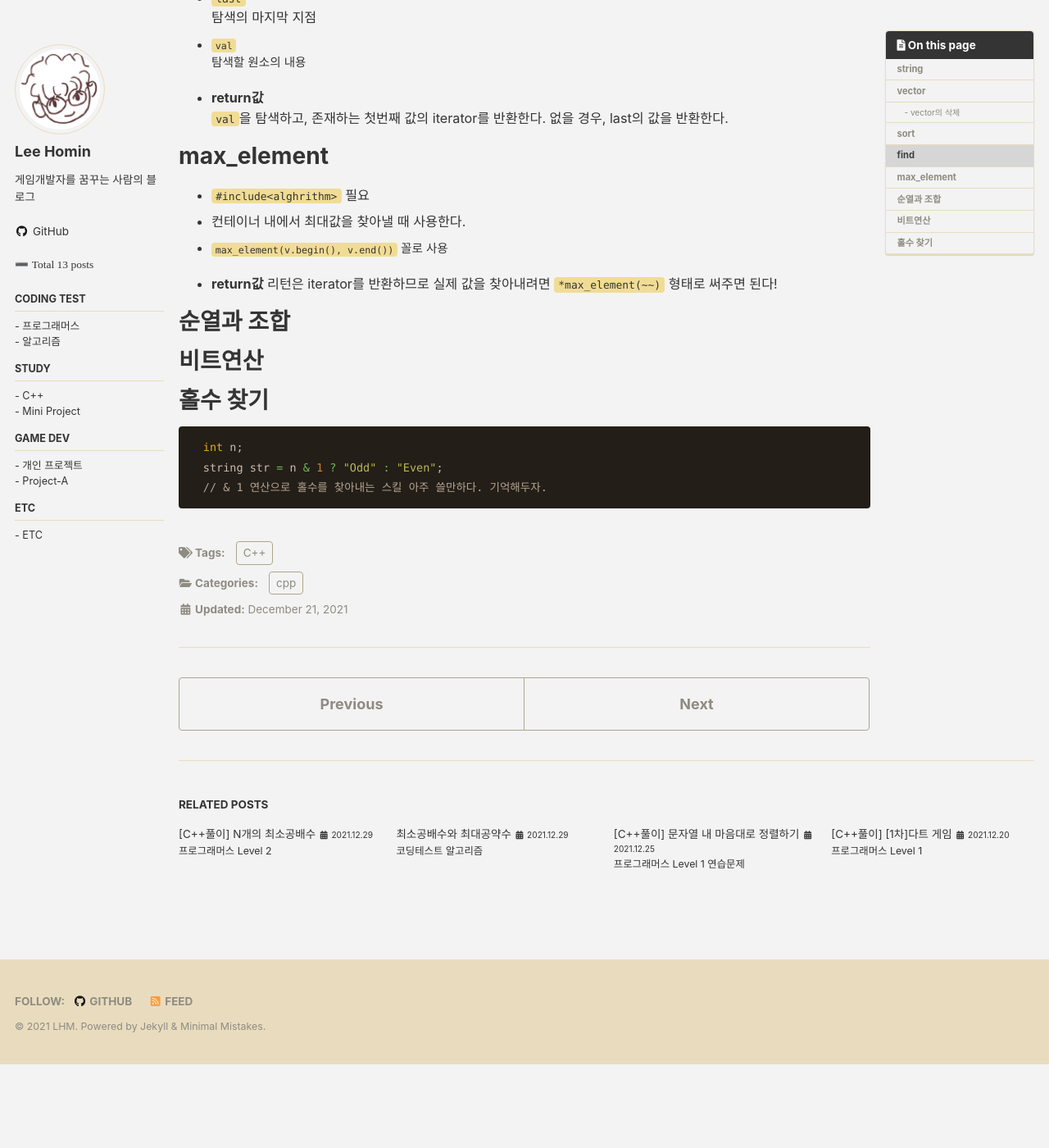
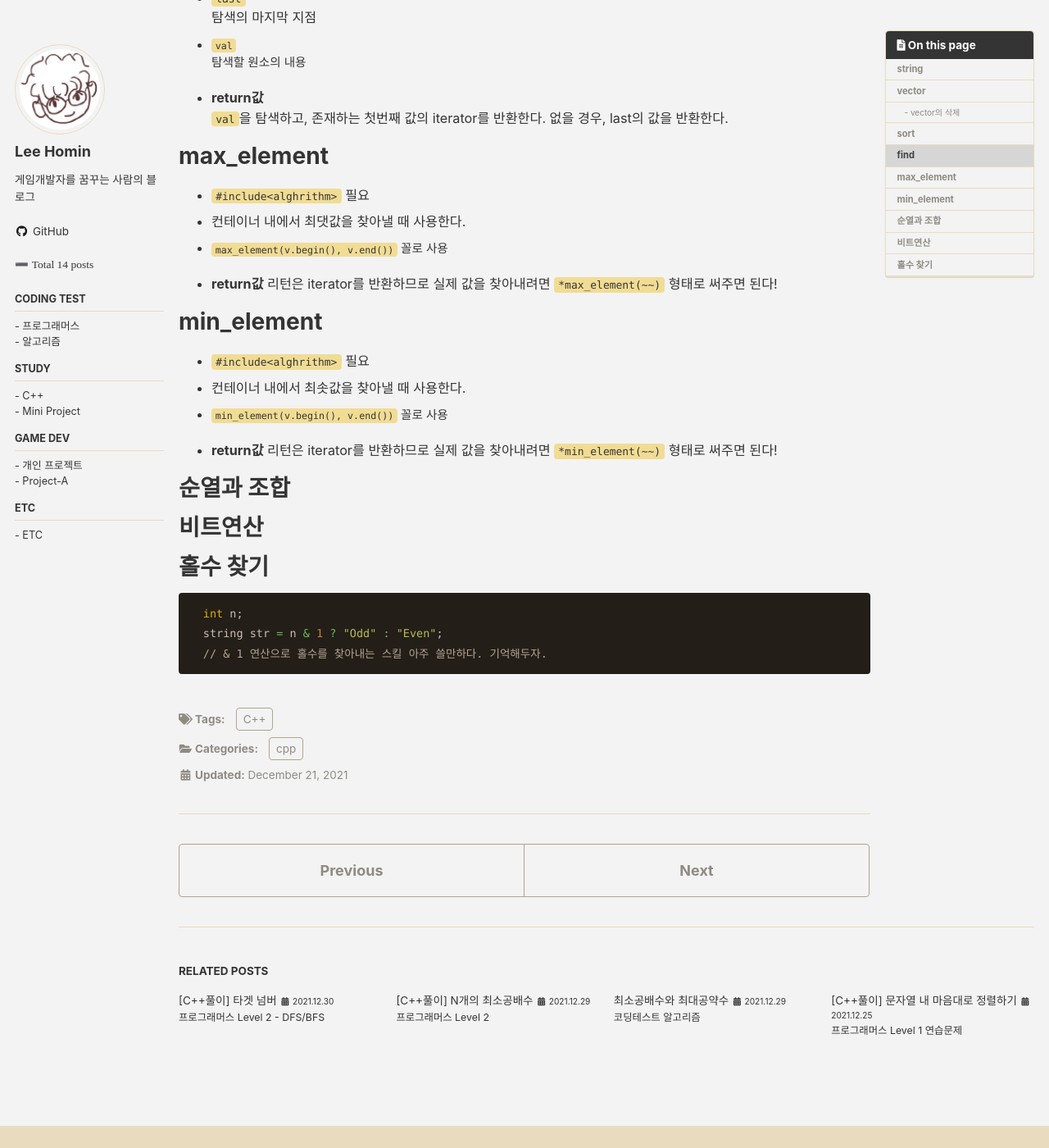
Before and after one commit to Squidward79/Squidward79.github.io, a Jekyll site: the page built from _posts/C++/2021-12-13-cpp_libraries.md, in a window 1280 px wide and 1400 px high, scrolled down 2198 px. Shown: the whole window at 82% size. Built offline with Jekyll 4.4.1, drawn with Linux system fonts in a browser that asks for light colours; cached includes are drawn as plain includes; before the commit the page ends 3496 px from its top, so only the background shows below that; some of the changed lines change nothing that is shown.

Commit message:
포스팅

````diff
--- a/_posts/C++/2021-12-13-cpp_libraries.md
+++ b/_posts/C++/2021-12-13-cpp_libraries.md
@@ -107,11 +107,19 @@ toc_sticky: true
 
 # max_element
   - `#include<alghrithm>` 필요
-  - 컨테이너 내에서 최대값을 찾아낼 때 사용한다.
+  - 컨테이너 내에서 최댓값을 찾아낼 때 사용한다.
   - `max_element(v.begin(), v.end())` 꼴로 사용
 
   - **return값**
     리턴은 iterator를 반환하므로 실제 값을 찾아내려면 `*max_element(~~)` 형태로 써주면 된다!
+
+# min_element
+- `#include<alghrithm>` 필요
+- 컨테이너 내에서 최솟값을 찾아낼 때 사용한다.
+- `min_element(v.begin(), v.end())` 꼴로 사용
+
+- **return값**
+리턴은 iterator를 반환하므로 실제 값을 찾아내려면 `*min_element(~~)` 형태로 써주면 된다!
 
 # 순열과 조합
 
--- /dev/null
+++ b/_posts/Programmers/Level2/2021-12-29-programmers_lv2_02.md
@@ -0,0 +1,135 @@
+---
+title:  "[C++풀이] 타겟 넘버"
+excerpt: "프로그래머스 Level 2 - DFS/BFS"
+
+categories:
+  - programmers
+tags:
+  - [Coding Test,C++]
+
+date: 2021-12-30
+
+breadcrumb: true
+
+---
+
+<div class="notice--warning" markdown=1>
+ <span>📄 난이도 : 🟠🟠      </span>
+ <span>📄 언어 : C++  </span>
+
+ </div>
+
+
+
+ [📂문제 보기](https://programmers.co.kr/learn/courses/30/lessons/43165)
+
+***
+##  🔶 풀이 과정
+DFS를 공부하지 않은 채로 일단 들이박아서 어떻게든 풀어내보자, 하고 풀어낸 첫번째 방법은 조합을 이용한 것.
+조합을 이용한 풀이는 결과적으로 답은 맞았으나, 복잡도에서 상당히 손해를 봐서 풀어내면서도 비효율적이라 생각했다.
+이후에 다시 DFS를 학습한 후 재귀로 다시 풀었는데 아직 익숙치가 않아 그런지 꽤 버벅였다.
+\+ \- 두 가지로 나뉘는 갈래를 그래프 처럼 생각할 수 있다는 아이디어가 중요한 듯 하다.
+연습이 많이 필요할듯 ㅠㅠ
+***
+<br><br>
+
+### ✔ 재귀를 이용한 DFS 풀이
+
+```c++
+#include <string>
+#include <vector>
+
+using namespace std;
+
+int target;
+int answer = 0;
+
+void dfs(vector<int>& numbers,int depth, int sum)
+{
+    if(depth > numbers.size()-1)
+    {
+        if(sum == target)
+            answer++;
+        return;
+    }
+    else
+    {
+        dfs(numbers,depth + 1, numbers[depth] + sum);
+        dfs(numbers,depth + 1, -numbers[depth] + sum);
+    }
+
+}
+
+int solution(vector<int> numbers, int _target) {
+    target = _target;
+    dfs(numbers, 1, numbers[0]);
+    dfs(numbers, 1, -numbers[0]);
+    return answer;
+}
+```
+
+---
+<br>
+
+#### 👍 핵심 코드
+```c++
+    dfs(numbers,depth + 1, numbers[depth] + sum);
+    dfs(numbers,depth + 1, -numbers[depth] + sum);
+```
+└ dfs 재귀를 위한 코드. 갈래가 +1, -1 두 가지이기 때문에 두 개의 재귀를 사용한다.
+
+```c++
+    if(depth > numbers.size()-1)
+    {
+        if(sum == target)
+            answer++;
+        return;
+    }
+```
+└ 최고 깊이에 도달하면, 재귀를 멈추고 현재까지 더하고 뺀 값이 target과 맞는지 체크하여 맞다면 결과값에 1을 더한다.
+
+---
+<br>
+
+### ✔ 조합을 이용한 풀이
+
+```c++
+#include <string>
+#include <vector>
+#include <algorithm>
+using namespace std;
+
+int solution(vector<int> numbers, int target) {
+    int answer = 0;
+    vector<bool> tmp(numbers.size(),false);
+
+    for(int i=0; i<numbers.size(); i++)
+    {
+        for(int n=0; n<tmp.size()-i; n++)
+            tmp[i] = true;
+
+        do{
+            int sum = 0;
+            for(int j = 0; j<numbers.size(); j++)
+            {
+                tmp[j] == true ? sum+= numbers[j] : sum-= numbers[j];
+            }
+            if(sum == target) answer++;
+
+        }while(prev_permutation(tmp.begin(),tmp.end()));
+
+    }
+    return answer;
+}
+```
+└ prev_permutation을 이용하여 모든 항을 더해나가다가 마지막 i개의 항만 빼주는 방식을 사용했다. 상당히 많은 반복이 발생하여 size가 클수록 처리시간이 길어졌다.
+
+---
+<br>
+
+
+  <small style ="color:gray;">(post-code: programmers_lv2_02) </small>
+ {: .text-right}
+
+[TOP](#){: .btn .btn--warning}
+{: .text-right}
````
